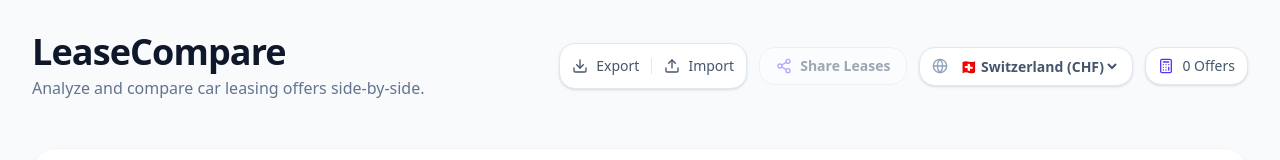
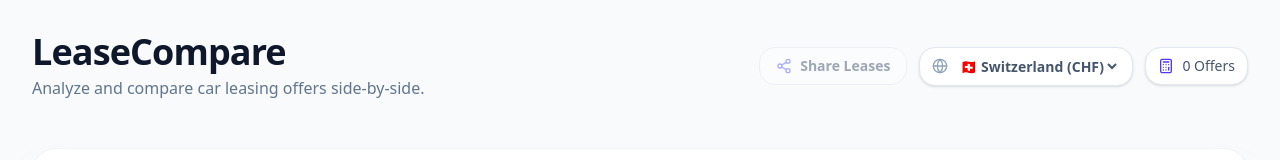
Before and after one commit to Dan6erbond/lease-compare, a React (Vite) app: page / in a window 1280 px wide. Shown: the top 160 px of the page. Built offline with nearby package versions, Linux system fonts and the light colour scheme.

Commit message:
feat: :fire: remove import export in favor of share link

```diff
--- a/src/App.tsx
+++ b/src/App.tsx
@@ -13,7 +13,6 @@ import { useEffect, useMemo, useState } from "react";
 import AISummary from "./components/ai-summary";
 import { AnimatePresence } from "motion/react";
 import CountrySelect from "./components/country-select";
-import ImportExport from "./components/import-export";
 import LeaseCard from "./components/lease-card";
 import LeaseForm from "./components/lease-form";
 import { STORAGE_KEY } from "./const";
@@ -144,8 +143,6 @@ export default function App() {
           </div>
 
           <div className="flex flex-wrap items-center gap-3">
-            <ImportExport leases={leases} setLeases={setLeases} />
-
             <Share leases={leases} setLeases={setLeases} />
 
             <CountrySelect />
```
